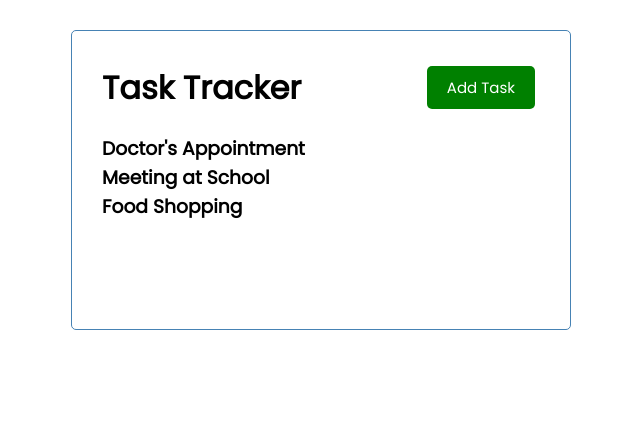
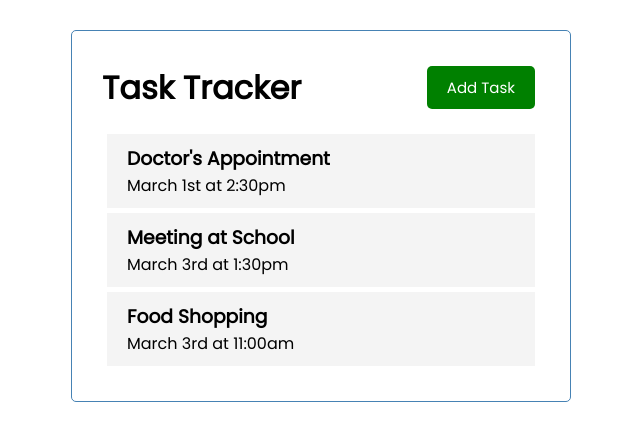
Before and after one commit to wyne-ybanez/vue-basics, a Vue app in the folder task-tracker-proj/vue-task-tracker-proj/: page / in a window 1280 px wide. Shown: the top 440 px of the page, without its empty margins (319-959 px from the left). Built offline with nearby package versions, Linux system fonts and the light colour scheme.

Commit message:
Modified tasks component to arrange task, create new separate task component, introduce font-awesome

```diff
--- a/task-tracker-proj/vue-task-tracker-proj/public/index.html
+++ b/task-tracker-proj/vue-task-tracker-proj/public/index.html
@@ -4,6 +4,14 @@
     <meta charset="utf-8" />
     <meta http-equiv="X-UA-Compatible" content="IE=edge" />
     <meta name="viewport" content="width=device-width,initial-scale=1.0" />
+    <!-- Font-Awesome CDN -->
+    <link
+      rel="stylesheet"
+      href="https://cdnjs.cloudflare.com/ajax/libs/font-awesome/6.1.1/css/all.min.css"
+      integrity="sha512-KfkfwYDsLkIlwQp6LFnl8zNdLGxu9YAA1QvwINks4PhcElQSvqcyVLLD9aMhXd13uQjoXtEKNosOWaZqXgel0g=="
+      crossorigin="anonymous"
+      referrerpolicy="no-referrer"
+    />
     <link rel="icon" href="<%= BASE_URL %>favicon.ico" />
     <title><%= htmlWebpackPlugin.options.title %></title>
   </head>
--- a/task-tracker-proj/vue-task-tracker-proj/src/components/Header.vue
+++ b/task-tracker-proj/vue-task-tracker-proj/src/components/Header.vue
@@ -20,7 +20,7 @@
             */
             title: {
                 type: String,
-                default: 'Hello World',
+                default: 'Task Tracker',
             },
         },
         components: {
--- /dev/null
+++ b/task-tracker-proj/vue-task-tracker-proj/src/components/Task.vue
@@ -0,0 +1,34 @@
+<template>
+    <div class="task">
+        <h3>{{ task.text }}</h3>
+        <p>{{ task.day }}</p>
+    </div>
+</template>
+
+<script>
+    export default {
+        name: 'Task',
+        props: {
+            task: Object,
+        }
+    }
+</script>
+
+<style scope>
+    .task {
+        background: #f4f4f4;
+        margin: 5px;
+        padding: 10px 20px;
+        cursor: pointer;
+    }
+
+    .task.reminder {
+        border-left: 5px solid green;
+    }
+
+    .task h3 {
+        display: flex;
+        align-items: center;
+        justify-content: space-between;
+    }
+</style>
--- a/task-tracker-proj/vue-task-tracker-proj/src/components/Tasks.vue
+++ b/task-tracker-proj/vue-task-tracker-proj/src/components/Tasks.vue
@@ -1,14 +1,22 @@
 <template>
-    <div v-for="task in tasks">
-        <h3>{{ task.text }}</h3>
+<!-- The v-for directive needs to be wrapped in a parent div because this directive needs a single root -->
+    <div>
+        <div v-for="task in tasks" :key="task.id">
+            <Task :task="task" />
+        </div>
     </div>
 </template>
 
 <script>
+    import Task from './Task'
+
     export default {
         name: 'Tasks',
         props: {
             tasks: Array
+        },
+        components: {
+            Task,
         }
     }
 </script>
```
